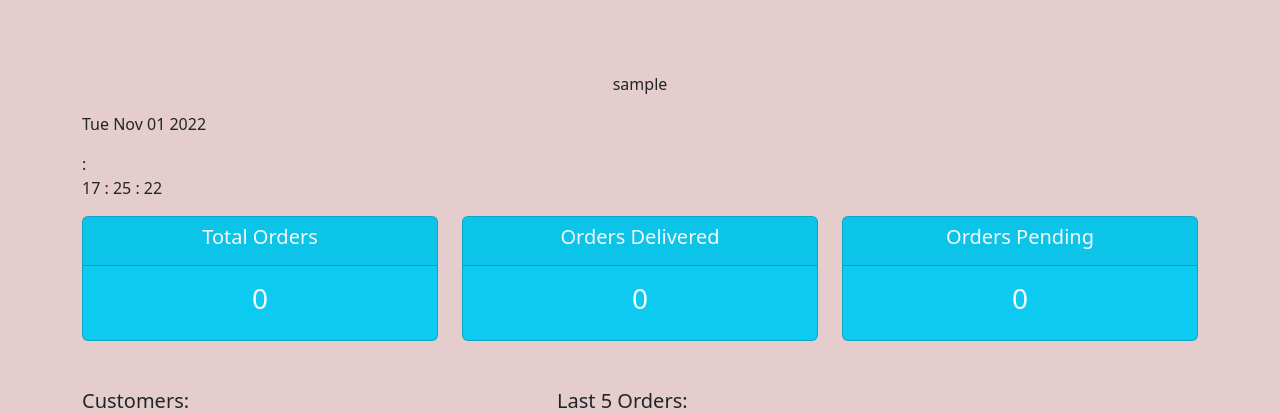
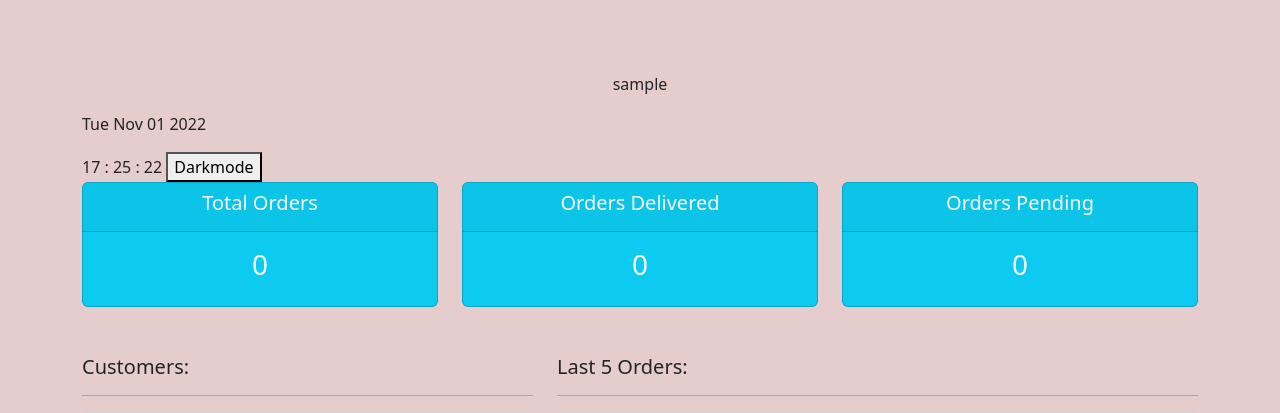
Before and after one commit to MalombaKevin/Customer-Management-System, a Django app: page / in a window 1280 px wide. Shown: the part 72-485 px from the top of the page. Run offline with Django 4.2, Linux system fonts and the light colour scheme; the visitor is signed in with stand-in values (Sample User, id 1); data that the repository does not hold is empty.

Commit message:
feature:darkmode-Impelement switch between light and darkmode

```diff
--- a/mtejapp/templates/index.html
+++ b/mtejapp/templates/index.html
@@ -11,7 +11,8 @@
 {%endblock%}
 <br><br><br>
 <p align="center">{{user.username}}</p>
-<p id="tarehe"></p> : <p id="saa"></p>
+<p id="tarehe"></p> <span id="saa"></span>
+<button onclick="darkmode()">Darkmode</button>
 {% include 'status.html'%}<br><br>
 <div class="row">
 
--- a/static/js/scripts.js
+++ b/static/js/scripts.js
@@ -13,3 +13,12 @@ function tarehe(){
 
     document.getElementById('saa').innerHTML = hourToday + " : " + minutesToday + " : " + secondsToday
 }
+
+
+function darkmode(){
+    var page =document.body
+
+     page.classList.toggle('darkmode')
+
+
+ }
```
